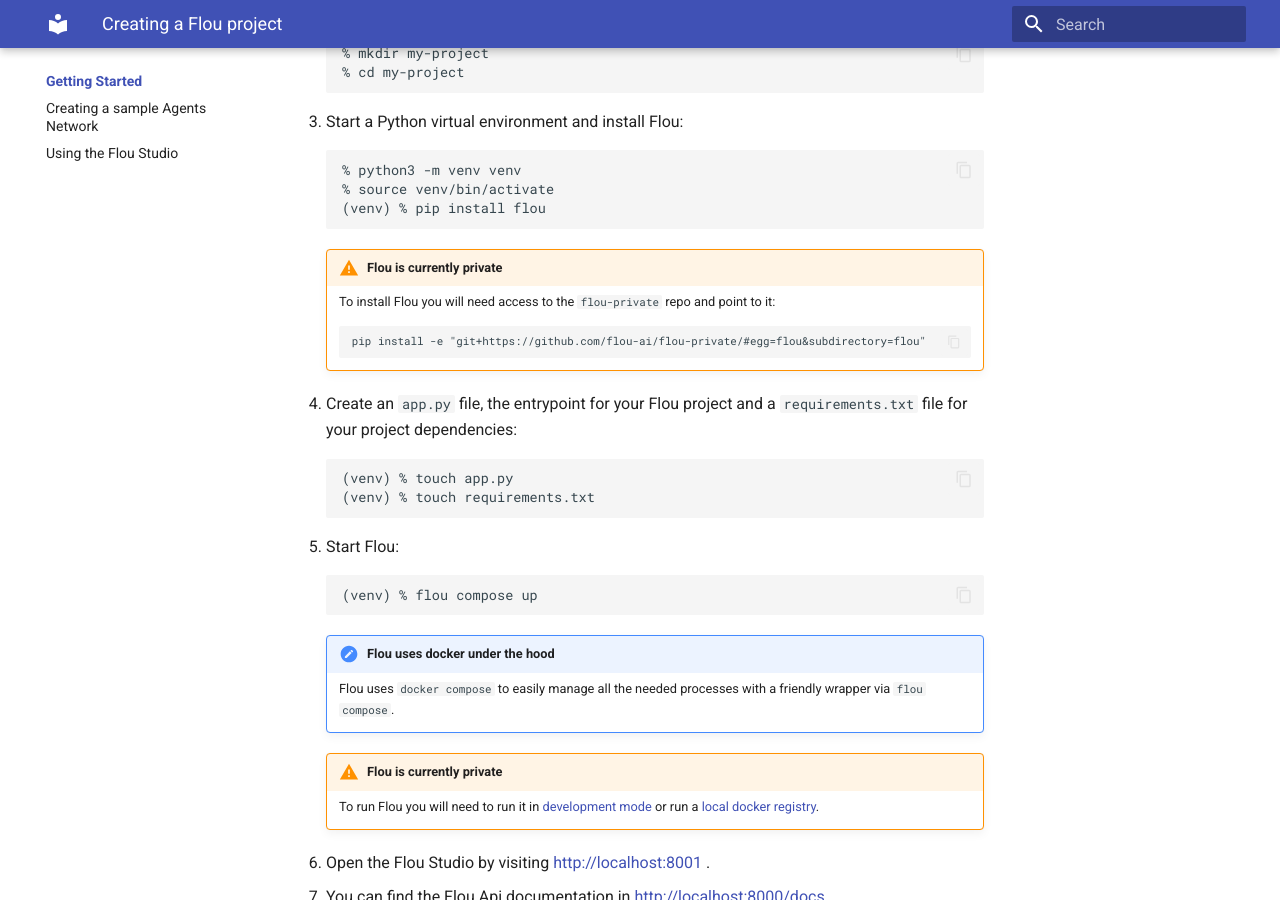
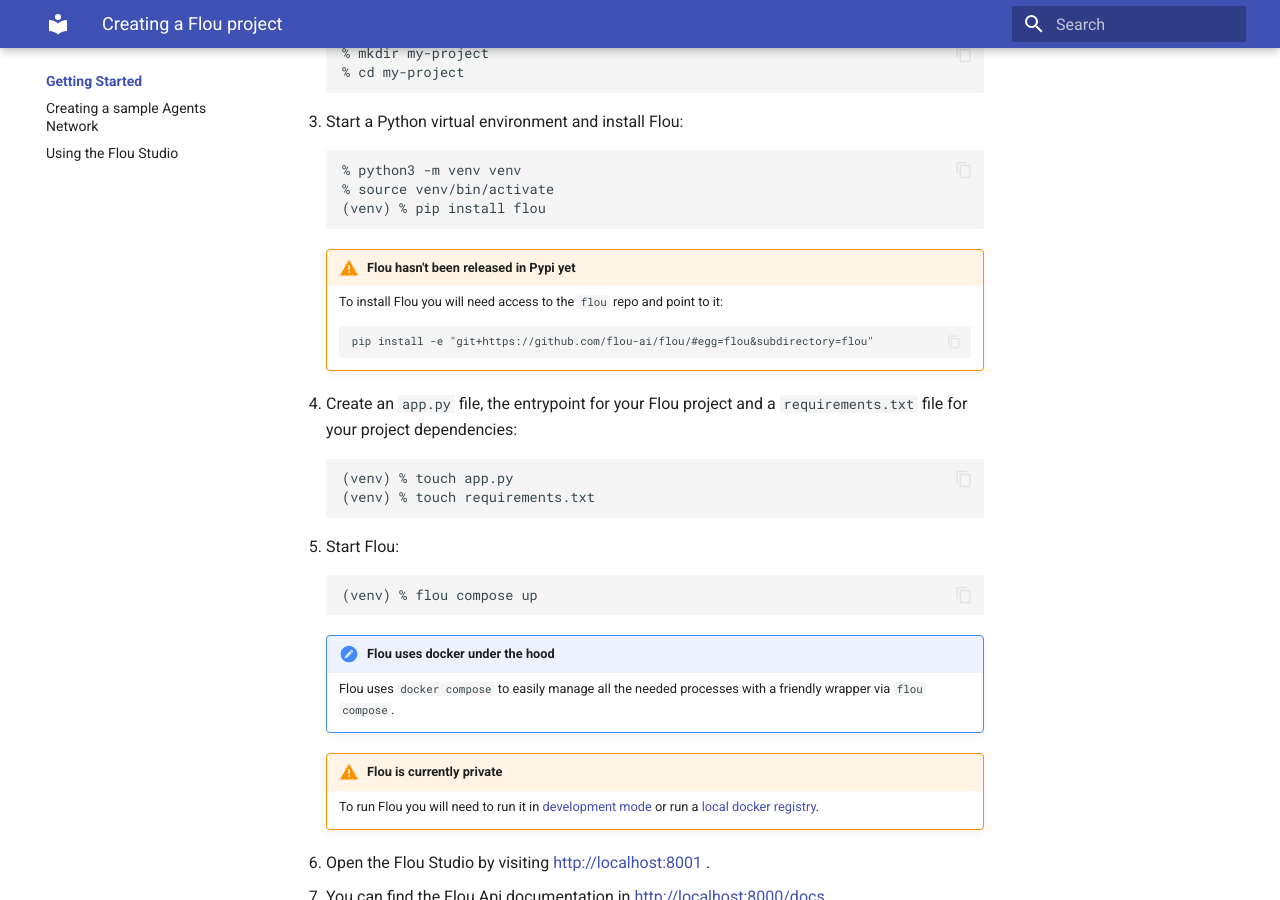
Before and after one commit to flou-ai/flou, an MkDocs documentation site: the page built from docs/docs/getting-started/index.md, in a window 1280 px wide and 900 px high, scrolled down 317 px. Built offline with MkDocs 1.6.1 and Material for MkDocs 9.7.7, drawn with Linux system fonts in a browser that asks for light colours.

Commit message:
Update repo references to public flou repo

```diff
--- a/docs/docs/getting-started/index.md
+++ b/docs/docs/getting-started/index.md
@@ -14,12 +14,11 @@
         % source venv/bin/activate
         (venv) % pip install flou
 
-    !!! warning "Flou is currently private"
+    !!! warning "Flou hasn't been released in Pypi yet"
 
-        To install Flou you will need access to the `flou-private` repo and
-        point to it:
+        To install Flou you will need access to the `flou` repo and point to it:
 
-            pip install -e "git+https://github.com/flou-ai/flou-private/#egg=flou&subdirectory=flou"
+            pip install -e "git+https://github.com/flou-ai/flou/#egg=flou&subdirectory=flou"
 
 1. Create an `app.py` file, the entrypoint for your Flou project and a
 `requirements.txt` file for your project dependencies:
```
Also changed, not shown: docs/docs/documentation/contributing/index.md (+2 -2 lines), docs/docs/documentation/engine/dependencies.md (+1 -1 lines), 1 other file.
